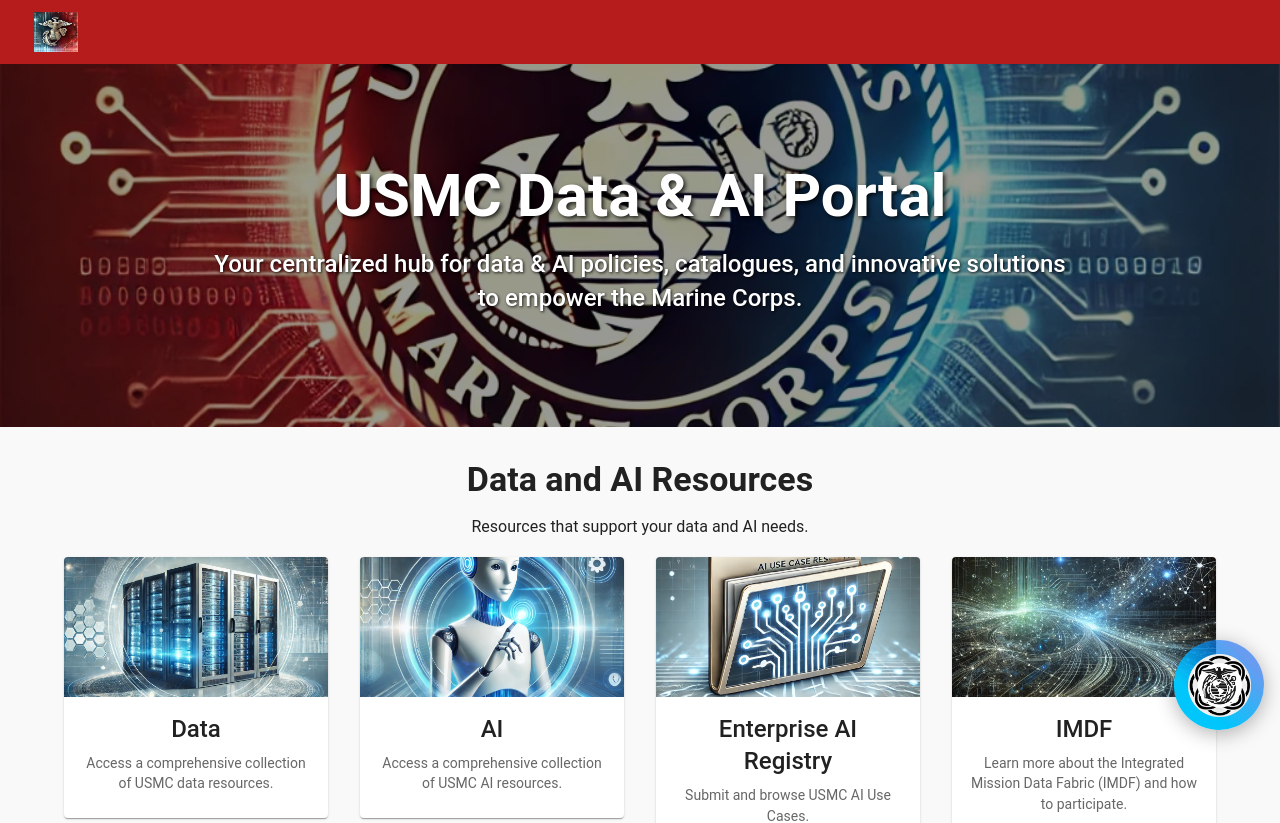
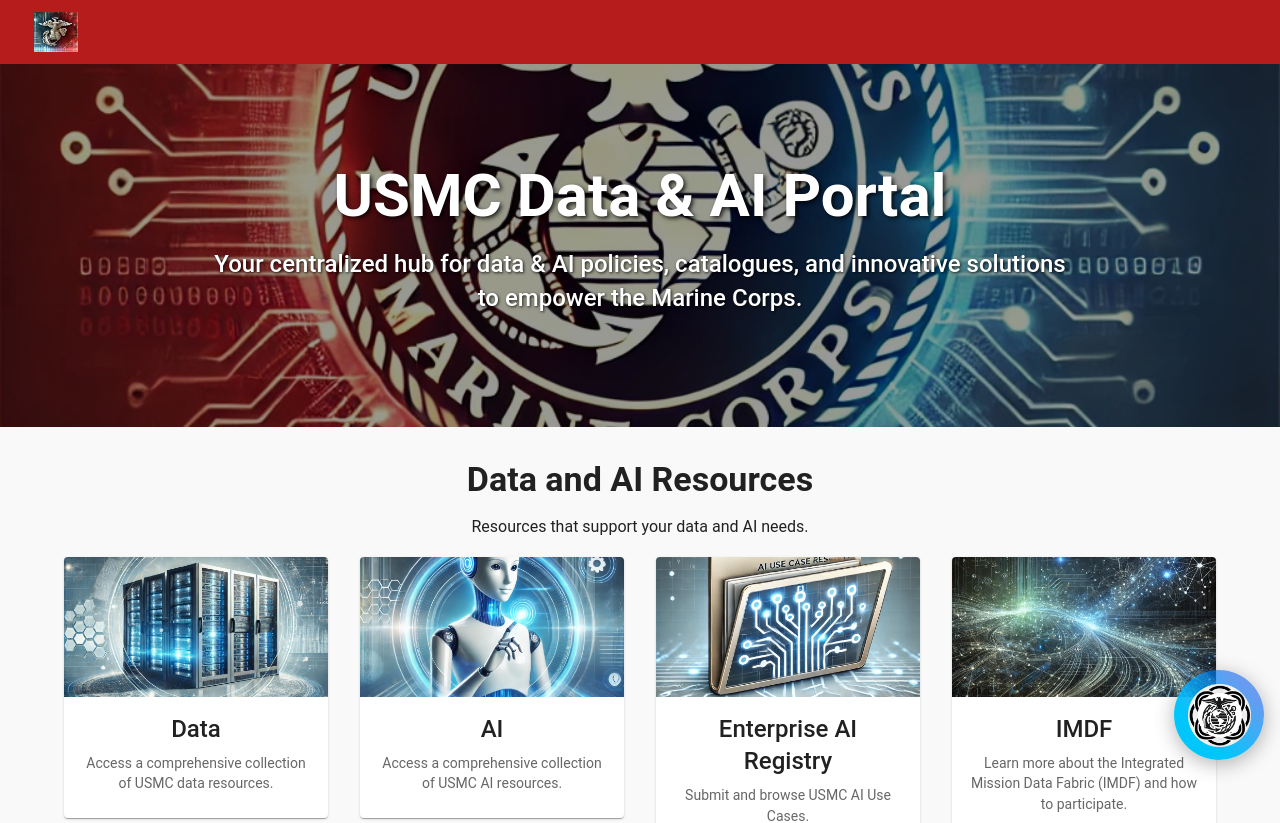
Before and after one commit to ClarktheDarkShark/mc-portal-demo, a React (Create React App) app in the folder client/: page / in a window 1280 px wide. Shown: the top 823 px of the page. Built offline with nearby package versions, Linux system fonts and the light colour scheme.

Commit message:
update UI

```diff
--- a/client/src/pages/Home.js
+++ b/client/src/pages/Home.js
@@ -187,26 +187,32 @@
           onClick={toggleChat}
           sx={{
             position: 'fixed',
-            bottom: 70,
+            bottom: 40,
             right: 16,
             zIndex: 1300,
             width: 90,
             height: 90,
-            background: 'linear-gradient(45deg, #00C6FB 30%,rgba(0, 90, 234, 0.59) 80%)',
+            background: 'linear-gradient(45deg, #00C6FB 30%, rgba(0, 90, 234, 0.59) 80%)',
             boxShadow: '0px 4px 20px rgba(0, 0, 0, 0.3)',
             '&:hover': {
-              background: 'linear-gradient(45deg, #009FDA 30%,rgba(0, 78, 194, 0.57) 80%)',
+              background: 'linear-gradient(45deg, #009FDA 30%, rgba(0, 78, 194, 0.57) 80%)',
             },
           }}
         >
-          {/* Use the custom image as the chat icon */}
           <img
             src="/images/chat-icon.png"
             alt="AI Chat"
-            style={{ width: '70%', height: '70%' }}
+            style={{
+              width: '70%',
+              height: '70%',
+              objectFit: 'contain',
+              margin: 'auto',
+              display: 'block',
+            }}
           />
         </Fab>
       </Tooltip>
+
 
       {/* Chat Drawer */}
       <Drawer
```
Also changed, not shown: 7 other files (tests, documents, lock files or other folders).
